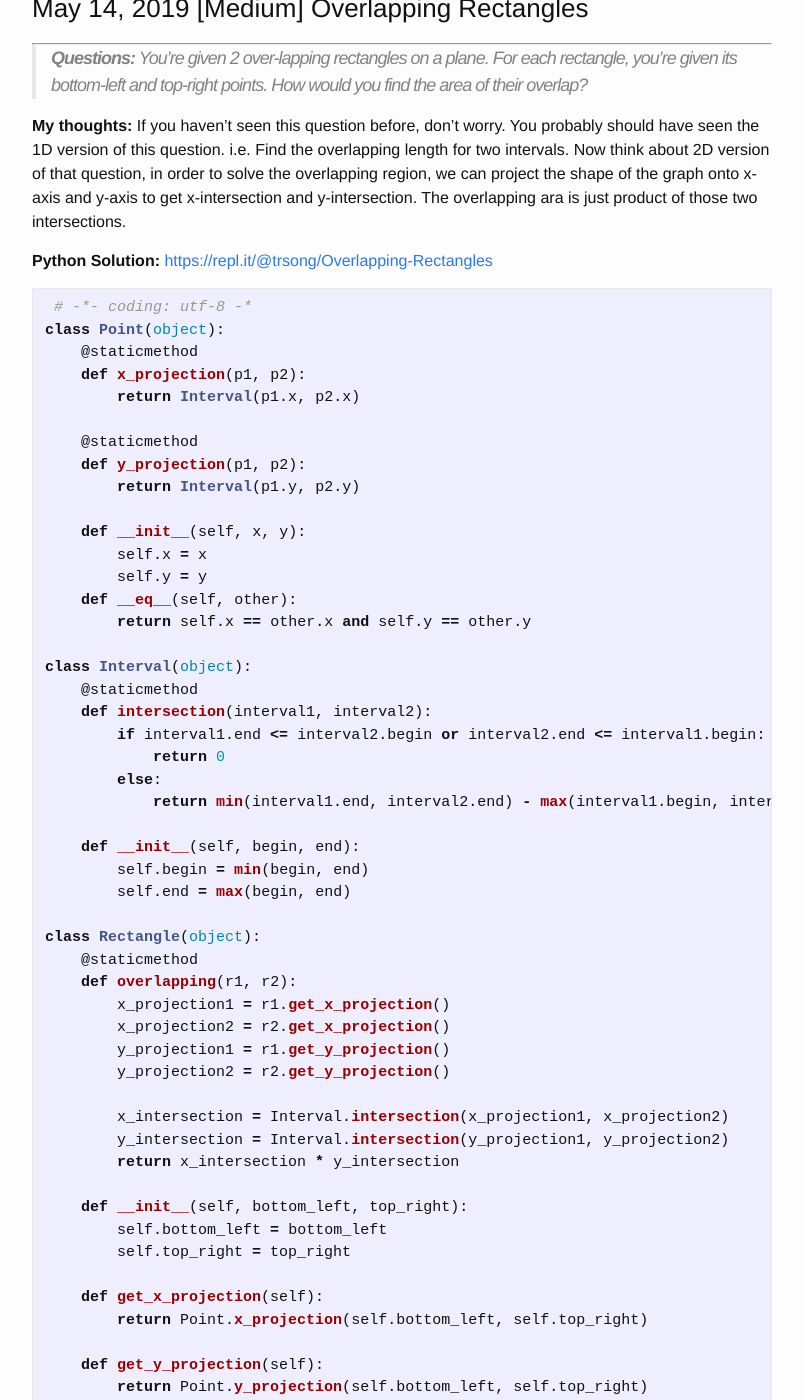
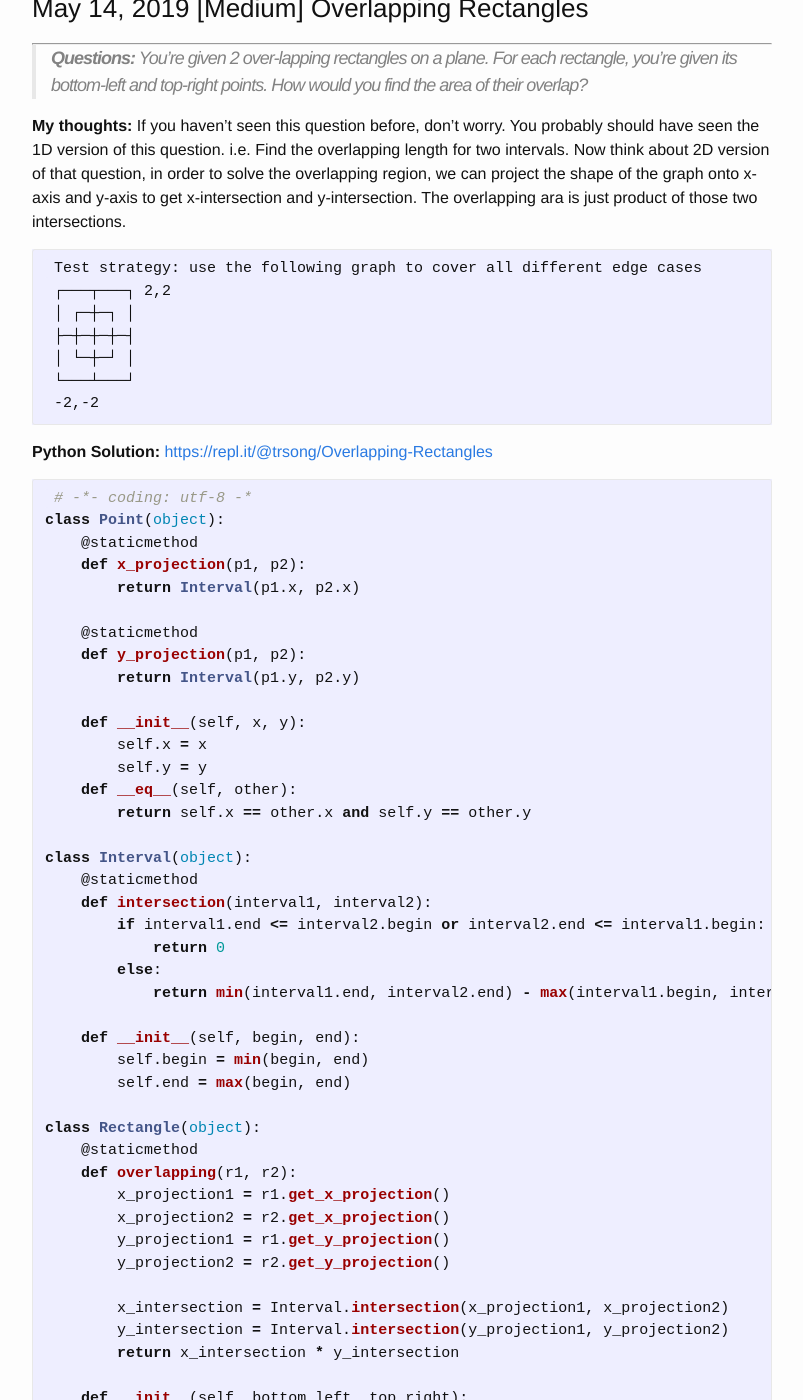
Before and after one commit to trsong/trsong.github.io, a Jekyll site: the page built from _posts/2019-04-30-DailyQuestions.md, in a window 1280 px wide and 1400 px high, scrolled down 1145 px. Shown: the whole window, without its empty margins (238-1041 px from the left). Built offline with Jekyll 4.4.1, drawn with Linux system fonts in a browser that asks for light colours; some of the changed text lies outside the part shown.

Commit message:
Fix the style issue for May15 question

````diff
--- a/_posts/2019-04-30-DailyQuestions.md
+++ b/_posts/2019-04-30-DailyQuestions.md
@@ -110,6 +110,15 @@ Explanation: Another possible reconstruction is ["JFK","SFO","ATL","JFK","ATL","
 **My thoughts:** If you haven't seen this question before, don't worry. You probably should have seen the 1D version of this question. i.e. Find the overlapping length for two intervals.
 Now think about 2D version of that question, in order to solve the overlapping region, we can project the shape of the graph onto x-axis and y-axis to get x-intersection and y-intersection. The overlapping ara is just product of those two intersections.
 
+```
+ Test strategy: use the following graph to cover all different edge cases
+ ┌───┬───┐ 2,2
+ │ ┌─┼─┐ │
+ ├─┼─┼─┼─┤
+ │ └─┼─┘ │
+ └───┴───┘
+ -2,-2
+```
 **Python Solution:** [https://repl.it/@trsong/Overlapping-Rectangles](https://repl.it/@trsong/Overlapping-Rectangles)
 ```py
  # -*- coding: utf-8 -*
````
Also changed, not shown: other parts of _posts/2019-04-30-DailyQuestions.md (+1 -7 lines).
